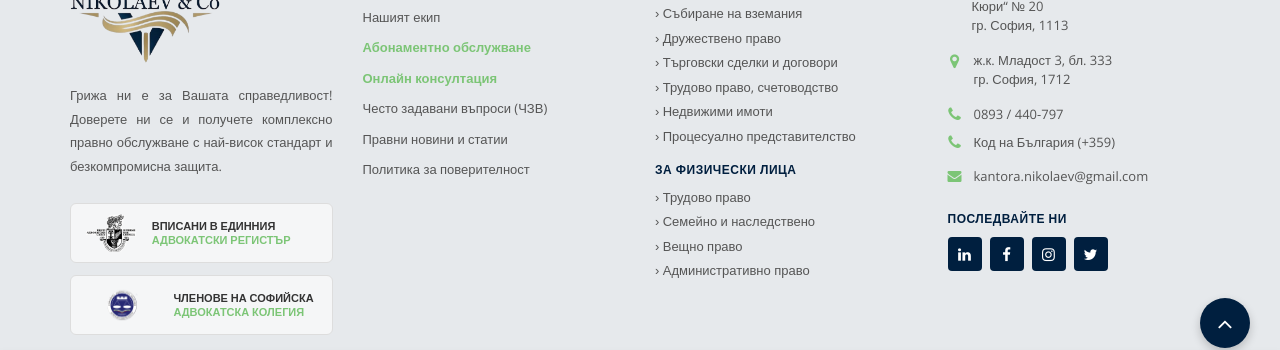
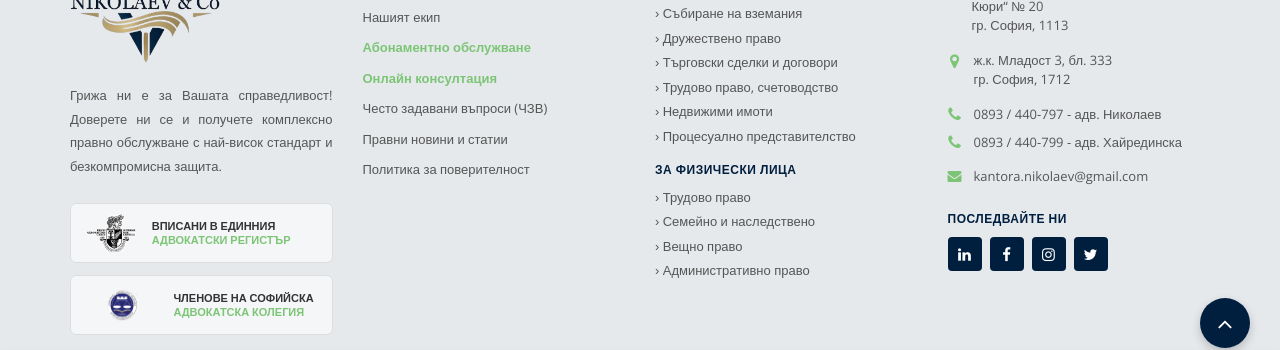
Before and after one commit to NikolaiNikolaev/law-page, a Jekyll site: the page built from kolektiv/advokat-iva-hairedinska.html, in a window 1280 px wide and 900 px high, scrolled down 1471 px. Shown: the part 457-807 px from the top of the window. Built offline with Jekyll 4.4.1, drawn with Linux system fonts in a browser that asks for light colours.

Commit message:
Update footer.html

```diff
--- a/_includes/footer.html
+++ b/_includes/footer.html
@@ -71,12 +71,12 @@
 
                 <div style="display: flex; align-items: center; margin-bottom: 10px; font-size: 13px; color: #555;">
                     <i class="fa fa-phone" style="color: #7cc576; font-size: 16px; margin-right: 12px; width: 14px; text-align: center;"></i>
-                    <span>0893 / 440-797</span>
+                    <span>0893 / 440-797 - адв. Николаев</span>
                 </div>
 
                 <div style="display: flex; align-items: center; margin-bottom: 15px; font-size: 13px; color: #555;">
                     <i class="fa fa-phone" style="color: #7cc576; font-size: 16px; margin-right: 12px; width: 14px; text-align: center;"></i>
-                    <span>Код на България (+359)</span>
+                    <span>0893 / 440-799 - адв. Хайрединска</span>
                 </div>
 
                 <div style="display: flex; align-items: center; margin-bottom: 25px; font-size: 13px; color: #555;">
```
